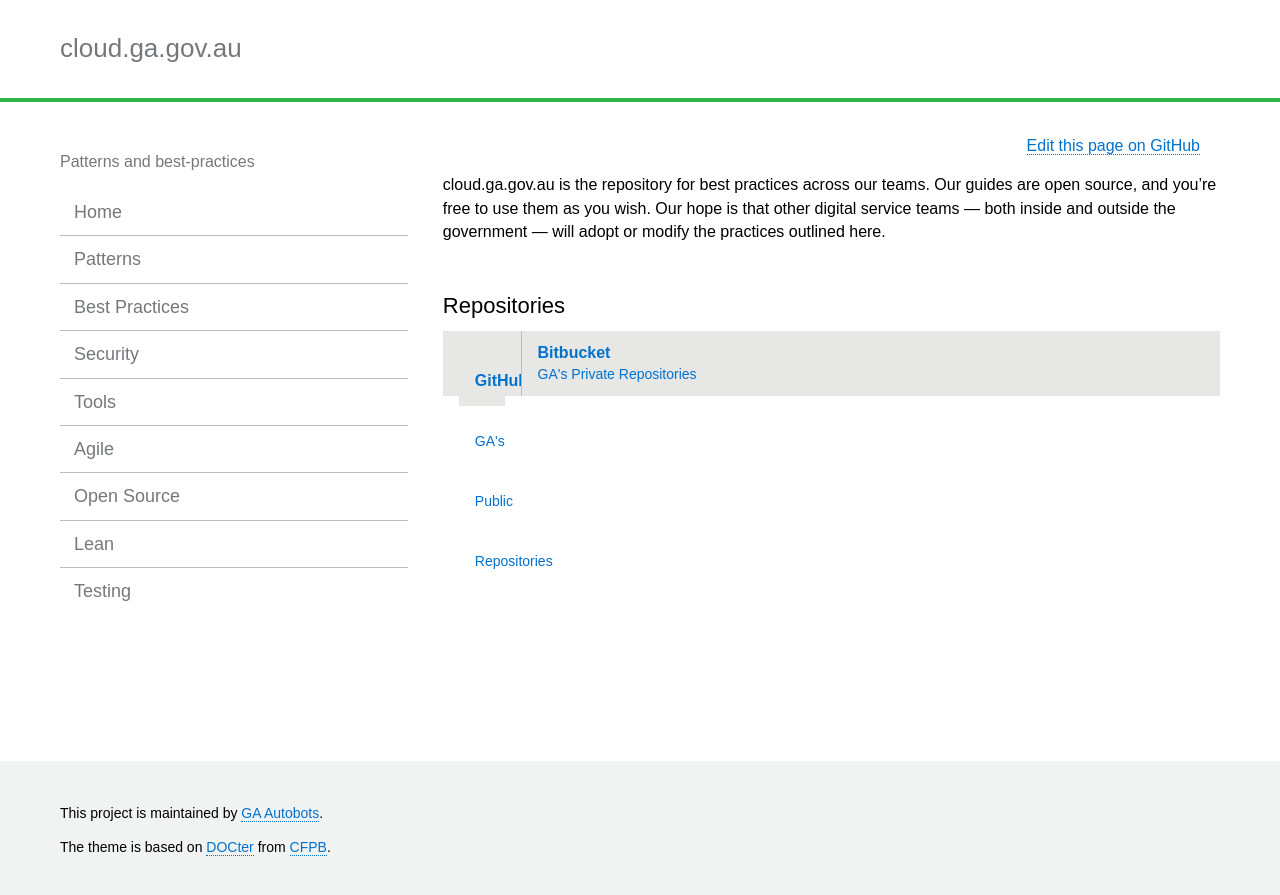
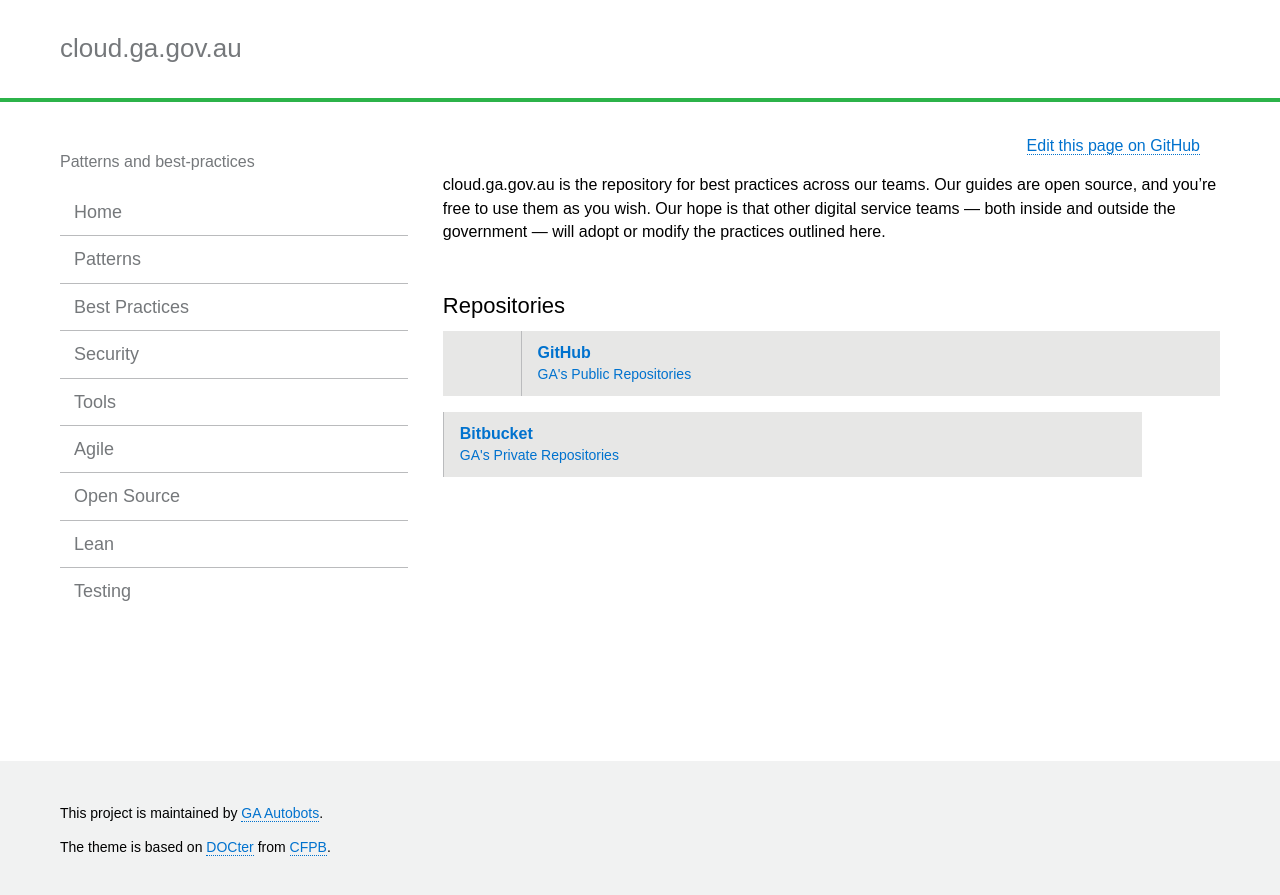
Before and after one commit to GeoscienceAustralia/cloud, a Jekyll site: the page built from docs/index.html, in a window 1280 px wide. Shown: the top 895 px of the page. Built offline with Jekyll 4.4.1, drawn with Linux system fonts in a browser that asks for light colours.

Commit message:
Experimenting with github image

```diff
--- a/docs/index.html
+++ b/docs/index.html
@@ -9,6 +9,8 @@
 <section id="repositories">
   <h2>Repositories</h2>
   <ul class="repo-list group">
+    <li class="list-icon">
+    </li>
     {% for repo in site.repos %}
       <li>
         <a href="{{ repo.url }}">
```
